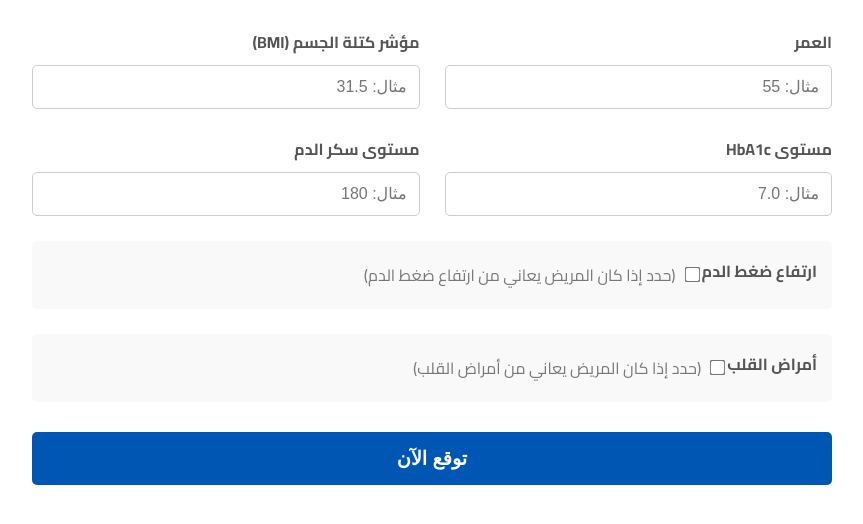
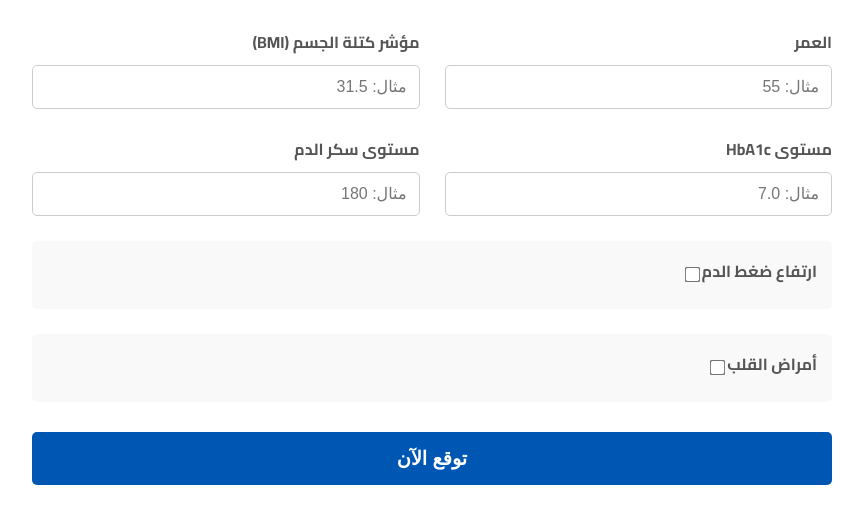
Before and after one commit to mdmn199911-wq/rayid, a plain HTML site: page index.html in a window 1280 px wide. Shown: the part 254-778 px from the top of the page, without its empty margins (208-1071 px from the left). Drawn offline with Linux system fonts and the light colour scheme.

Commit message:
Remove explanatory text for health checkboxes
Removed explanatory spans for hypertension and heart disease checkboxes.

```diff
--- a/index.html
+++ b/index.html
@@ -34,12 +34,10 @@
                 <div class="form-group-checkbox">
                     <label for="hypertension">ارتفاع ضغط الدم</label>
                     <input type="checkbox" id="hypertension" name="hypertension">
-                    <span>(حدد إذا كان المريض يعاني من ارتفاع ضغط الدم)</span>
                 </div>
                 <div class="form-group-checkbox">
                     <label for="heart_disease">أمراض القلب</label>
                     <input type="checkbox" id="heart_disease" name="heart_disease">
-                    <span>(حدد إذا كان المريض يعاني من أمراض القلب)</span>
                 </div>
             </div>
             <button type="submit">توقع الآن</button>
```
